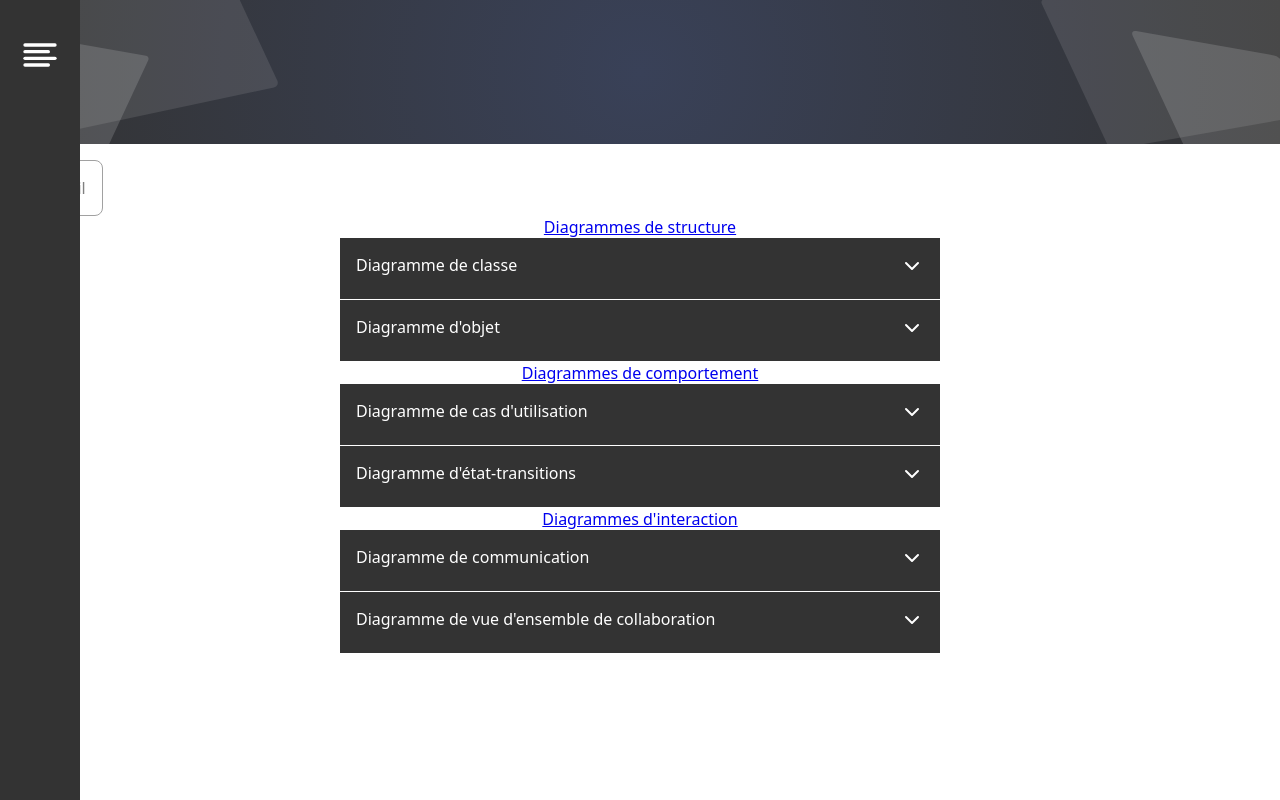
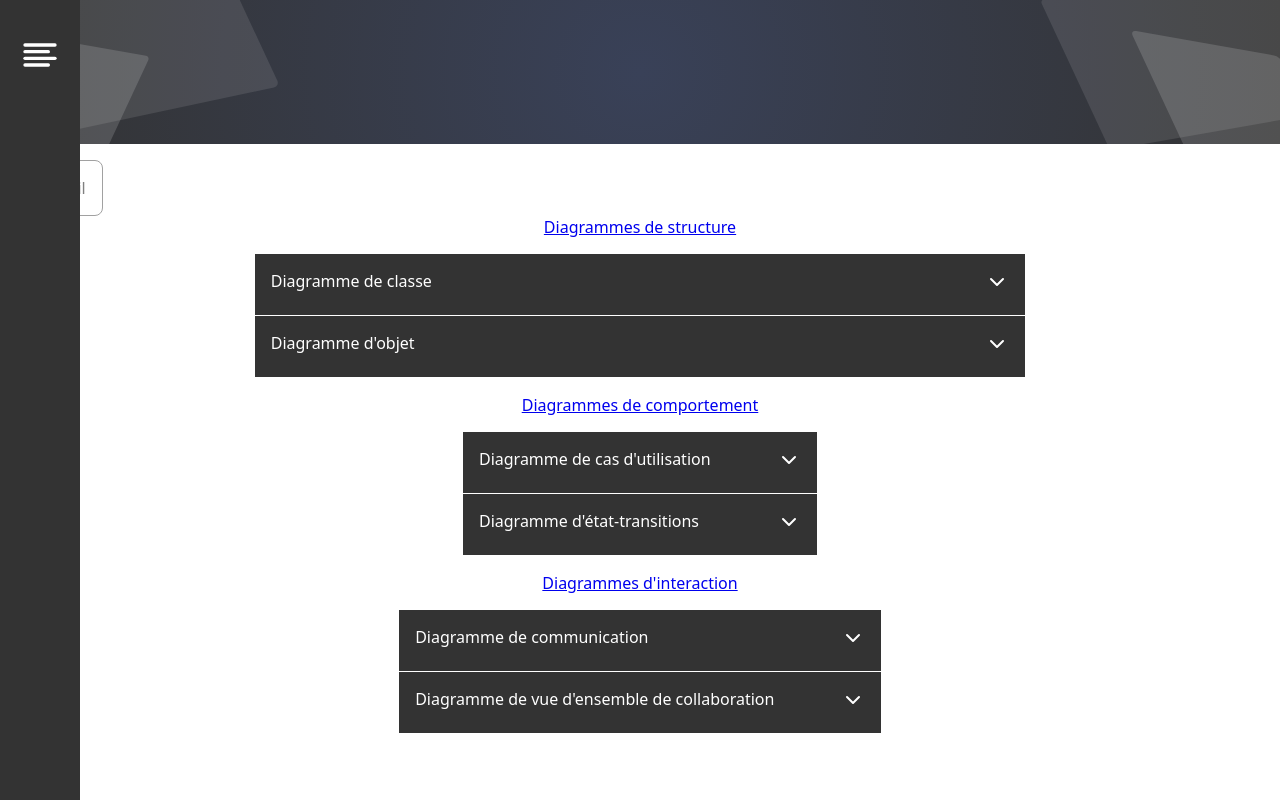
Before and after one commit to 2023-cda-alt-devops-p4/catalog-zl, a React (Vite) app: page / in a window 1280 px wide. Built offline with nearby package versions, Linux system fonts and the light colour scheme.

Commit message:
style: petits changement sur Accordion.tsx

```diff
--- a/src/component/Accordion.tsx
+++ b/src/component/Accordion.tsx
@@ -9,7 +9,7 @@ const Accordion = ({ category, data } : { category: string | undefined, data: {
     const [toggleAccordion, setToggleAccordion] = useState<number | undefined>(undefined);
 
   return (
-    <div>
+    <AccordionParent>
         {data.map((item: { name: string; description: string; elements: string[]; } , index: number) => {
             return (
                 <AccordionContainer key={index}>
@@ -24,15 +24,18 @@ const Accordion = ({ category, data } : { category: string | undefined, data: {
                 </AccordionContainer>
             )
         })}
-    </div>
+    </AccordionParent>
   )
 }
 
 export default Accordion
 
+const AccordionParent = styled.div`
+padding: 1em;
+`
+
 const AccordionContainer = styled.div`
-width: 60vw;
-max-width: 600px;
+
 `
 
 const AccordionButton = styled.div`
@@ -41,7 +44,6 @@ const AccordionButton = styled.div`
     justify-content: space-between;
     background-color: #333;
     padding: 1em;
-    transition: border 3s ease-in-out;
 `
 
 const AccordionContent = styled.div<{ toggle: number | undefined; index: number }>`
```
